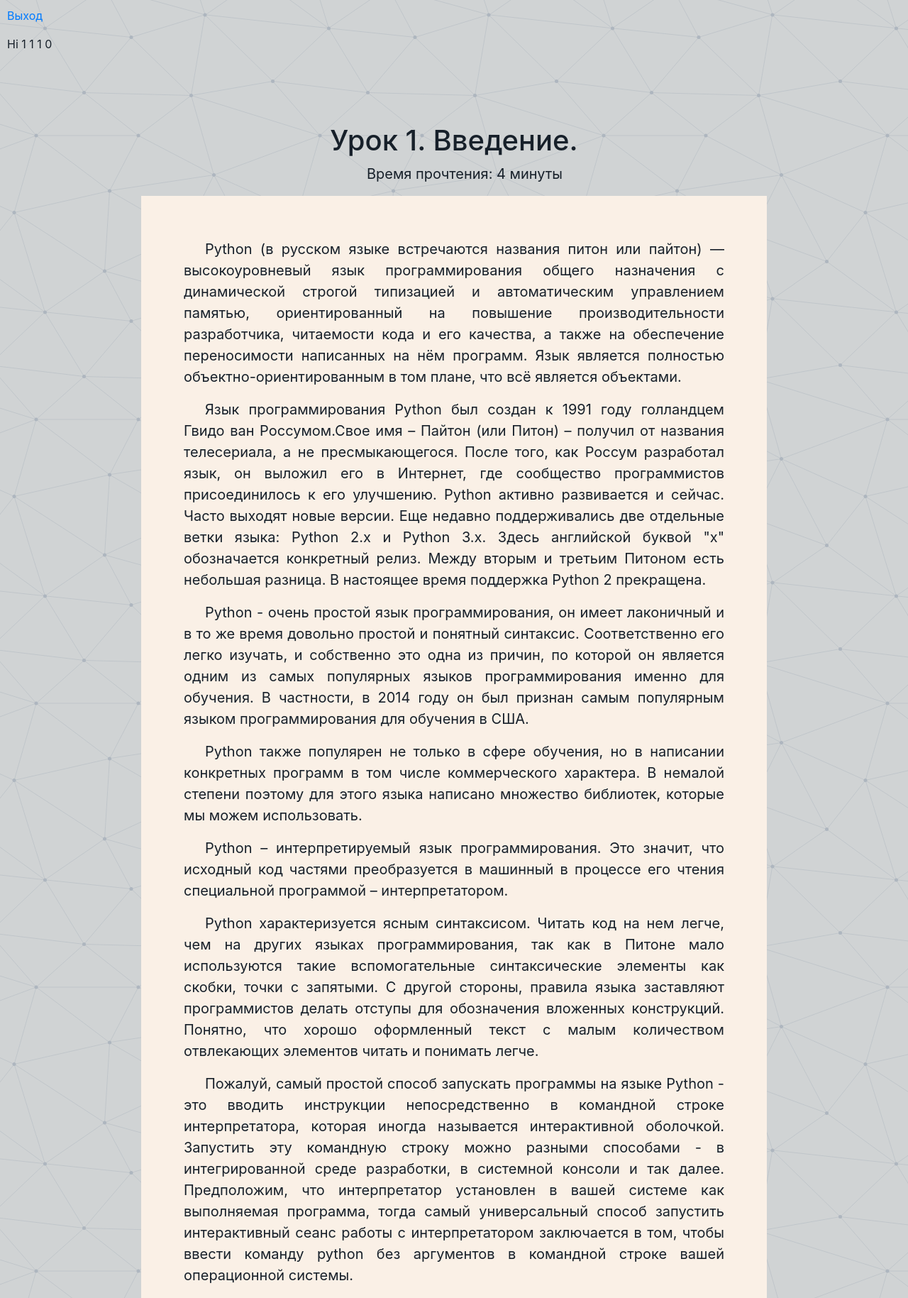
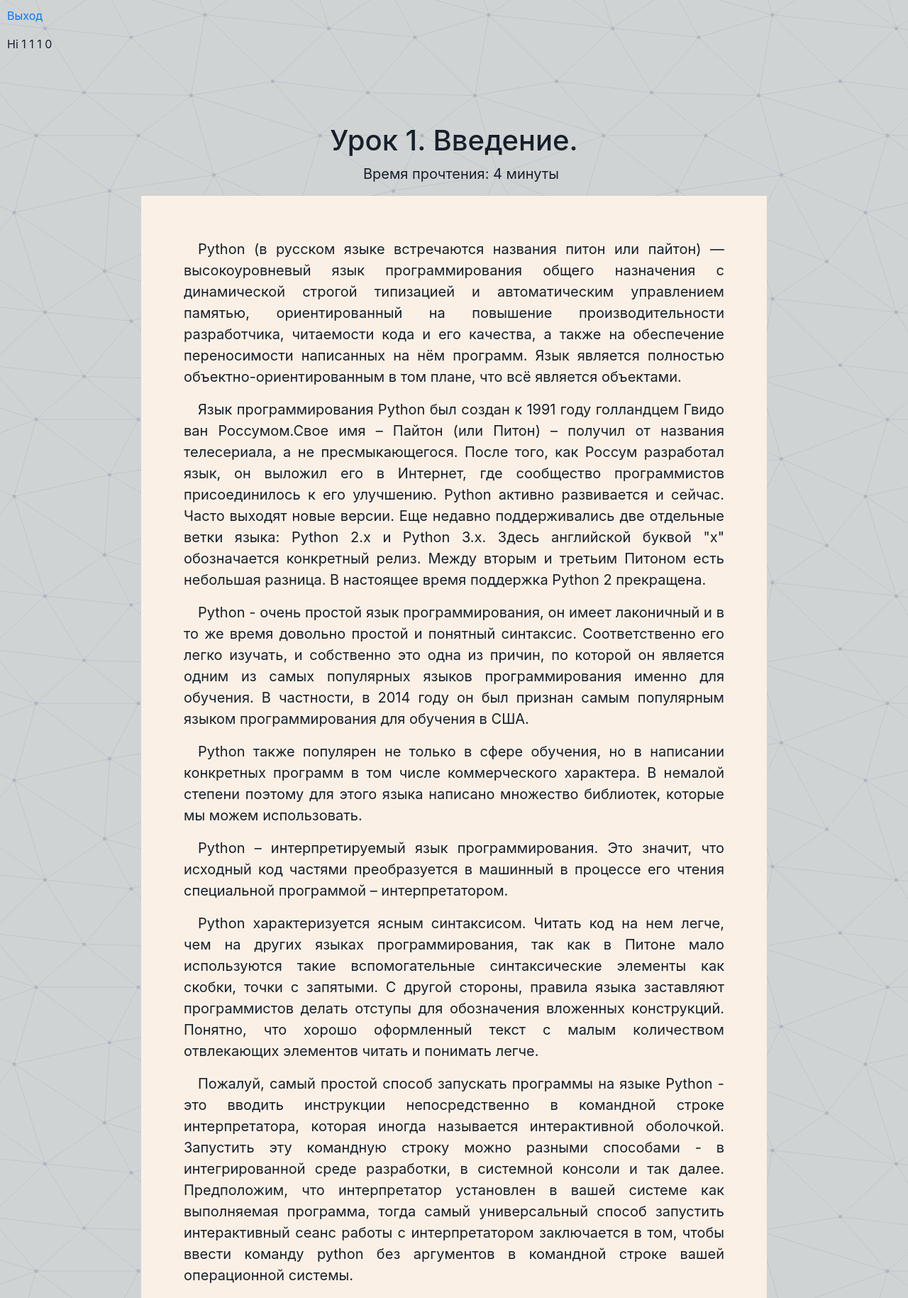
Before and after one commit to haost74/django_auth, a Django app: page /view/2/1/1/5 in a window 1280 px wide. Shown: the top 1829 px of the page at 71% size. Run offline with Django 4.2, Linux system fonts and the light colour scheme.

Commit message:
runserver

```diff
--- a/manage.py
+++ b/manage.py
@@ -1,5 +1,8 @@
 #!/usr/bin/env python
 """Django's command-line utility for administrative tasks."""
+#.venv\Scripts\Activate.ps1
+#python manage.py runserver
+
 import os
 import sys
 
--- a/static/css/lessons.css
+++ b/static/css/lessons.css
@@ -1,7 +1,7 @@
 @import url("404.css");
 
  .abz {
-    text-indent: 30px;	/* Отступ первой строки в пикселах */
+    text-indent: 20px;	/* Отступ первой строки в пикселах */
 	font-size: 15pt;
    }
    .block1 {
```
Also changed, not shown: db.sqlite3.
